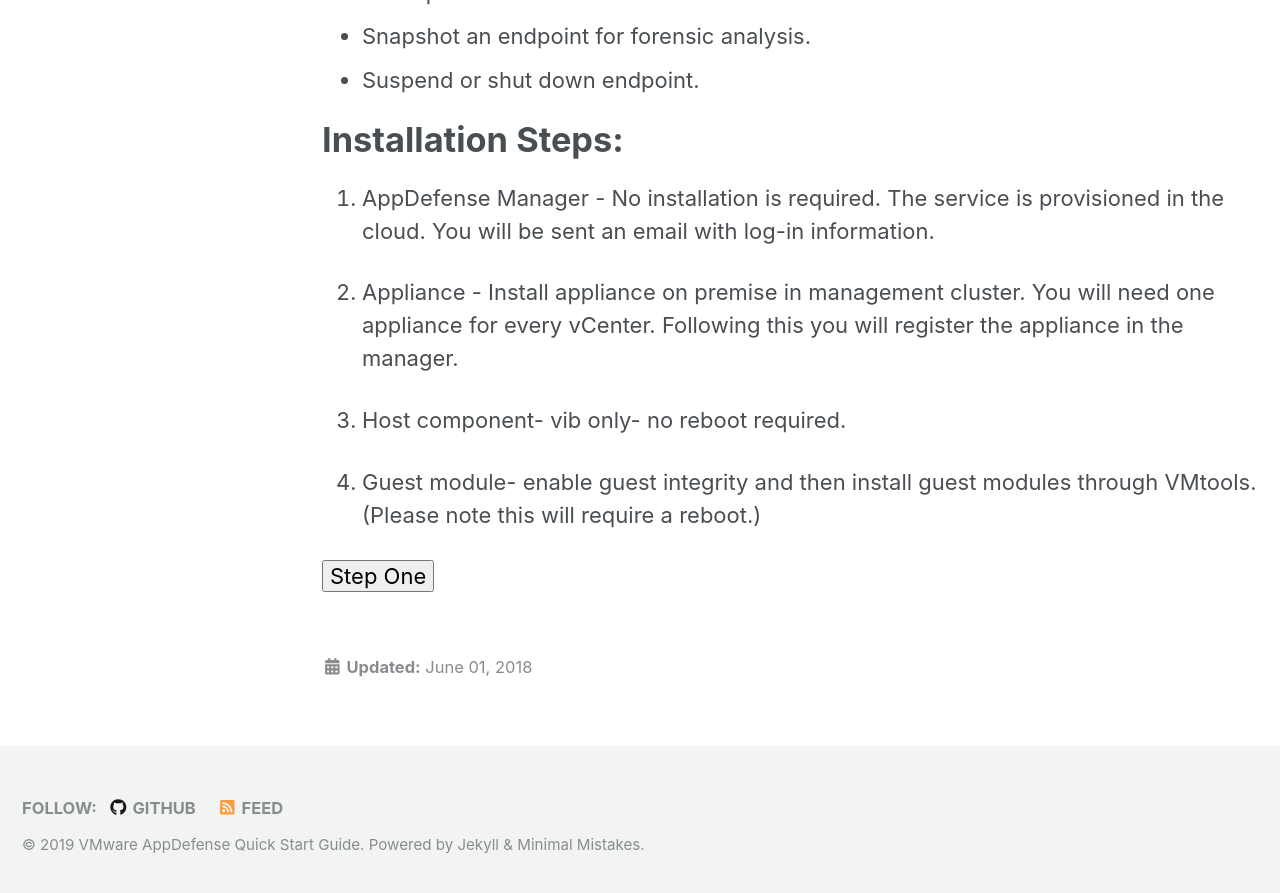
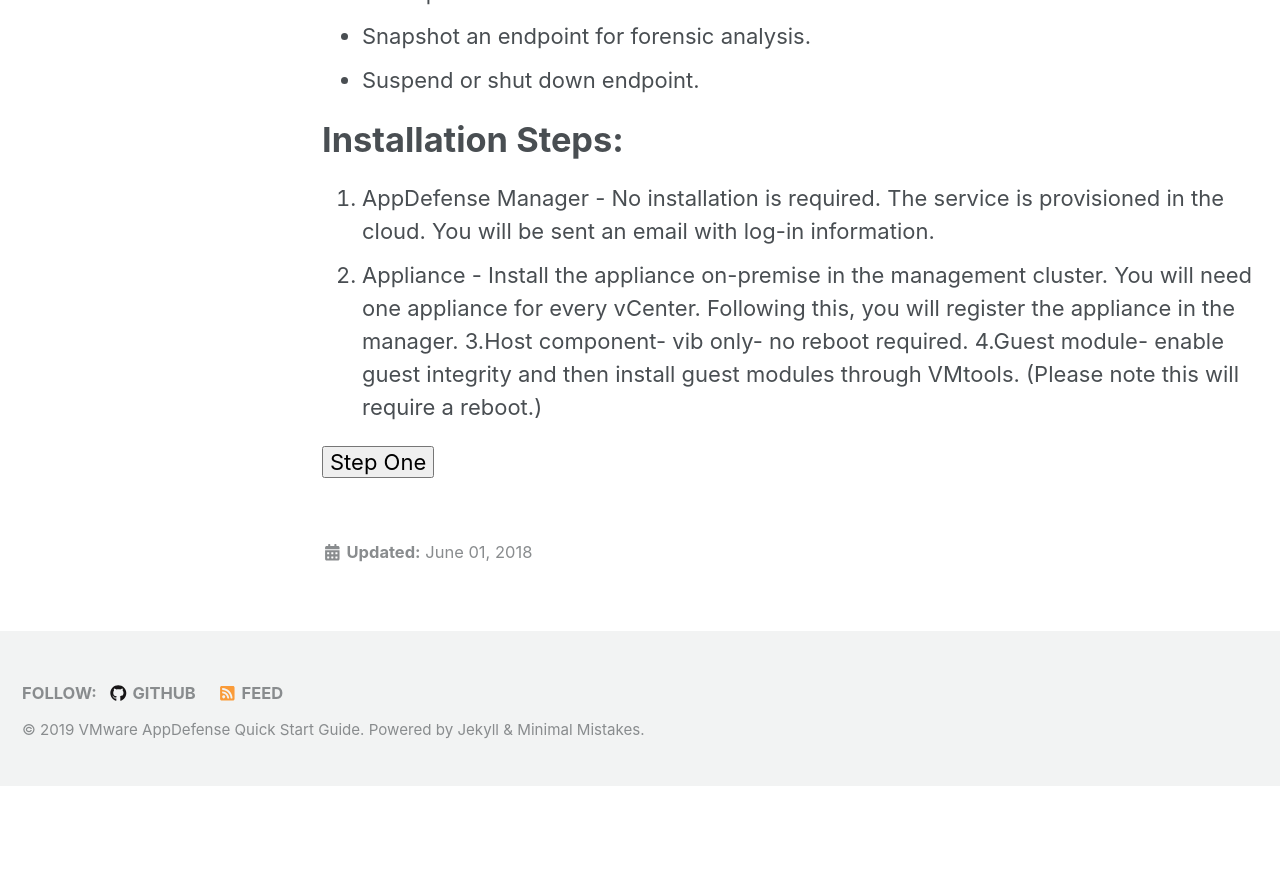
Before and after one commit to vmware-csa-team/AppDefense-Quick-Start-Guide, a Jekyll site: the page built from AppD Pages/AppDefense.md, in a window 1280 px wide and 900 px high, scrolled down 879 px. Shown: the top 893 px of the window. Built offline with Jekyll 4.4.1, drawn with Linux system fonts in a browser that asks for light colours; nearby versions of some CDN libraries; after the commit the page ends 1665 px from its top, so only the background shows below that.

Commit message:
Update AppDefense.md

```diff
--- a/AppD Pages/AppDefense.md
+++ b/AppD Pages/AppDefense.md
@@ -27,13 +27,9 @@
 # Installation Steps:
 
 1. AppDefense Manager - No installation is required. The service is provisioned in the cloud. You will be sent an email with log-in information.
-
-2. Appliance - Install appliance on premise in management cluster. You will need one appliance for every vCenter. Following this you will register the appliance in the manager.
-
-3. Host component- vib only- no reboot required.
-
-4. Guest module- enable guest integrity and then install guest modules through VMtools. (Please note this will require a reboot.)
-
+2. Appliance - Install the appliance on-premise in the management cluster. You will need one appliance for every vCenter. Following this, you will register the appliance in the manager.
+3.Host component- vib only- no reboot required.
+4.Guest module- enable guest integrity and then install guest modules through VMtools. (Please note this will require a reboot.)
 
 
 <a href="https://vmware-csa-team.github.io/vmware-csa-team/workshop-manual-es/"><button>Step One</button></a>
```
